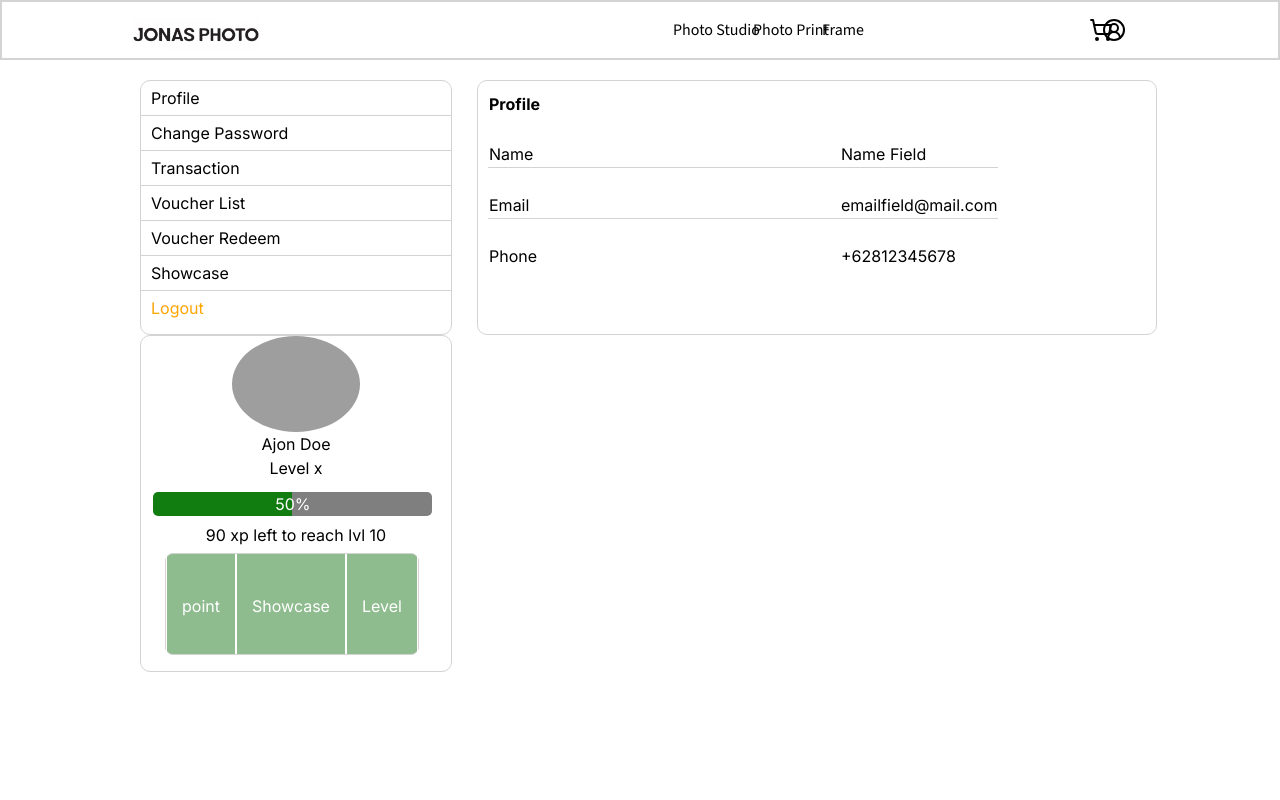
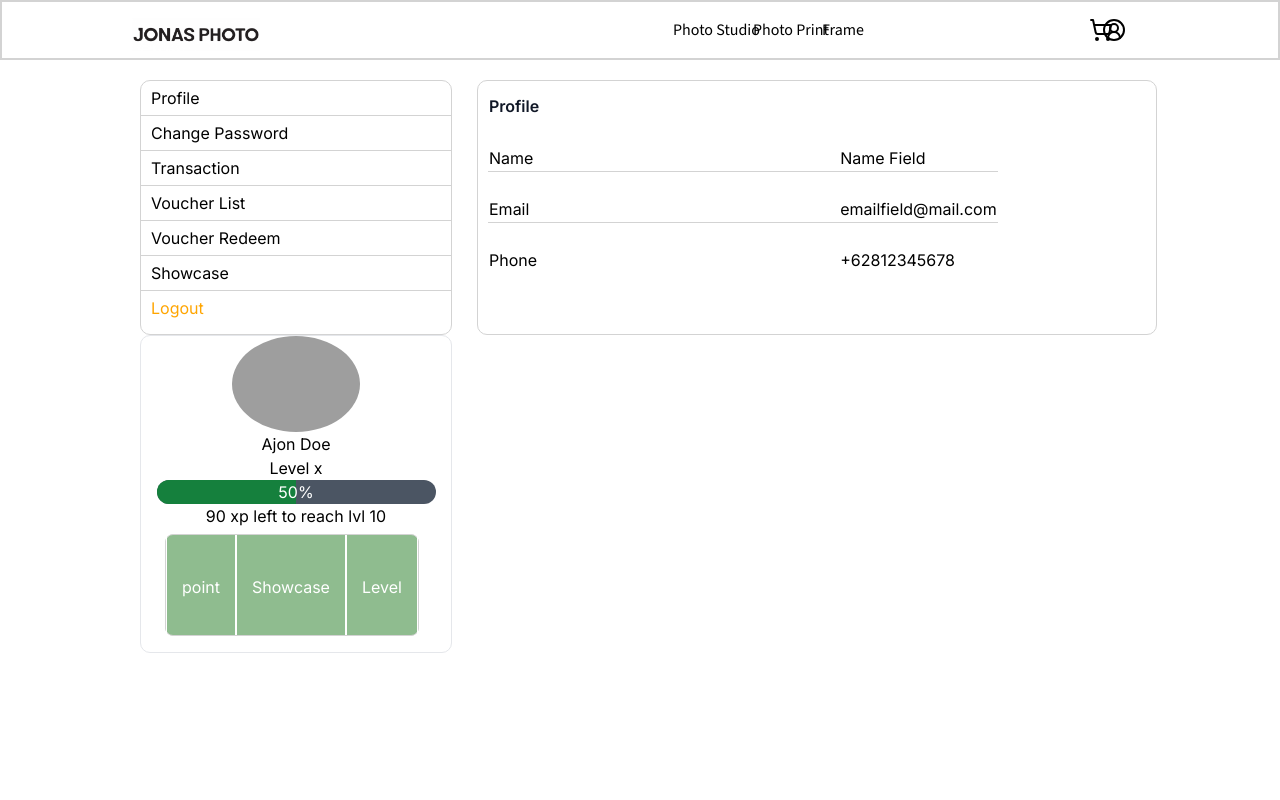
Before and after one commit to adriswara/next, a Next.js app: page /profile in a window 1280 px wide. Shown: the top 800 px of the page. Built offline with nearby package versions, Linux system fonts and the light colour scheme; grey boxes are pictures that could not be loaded.

Commit message:
fixed progress bar

```diff
--- a/src/app/profile/layout.tsx
+++ b/src/app/profile/layout.tsx
@@ -25,15 +25,7 @@ export default function profile({
     width: 312
   }
 
-  const navProfileXP = {
-    border: "1px solid lightGrey",
-    borderRadius: 10,
-    marginLeft: 140,
-    marginRight: 0,
-    marginTop: "0",
-    width: "312px",
-    position: ""
-  }
+
   const navCardField = {
     borderTop: "1px solid lightGrey",
     paddingLeft: 0,
@@ -111,11 +103,11 @@ export default function profile({
   }
 
   const profileStatText = {
-    height :100,
-    textAlign:"center",
+    height: 100,
+    textAlign: "center",
     color: "white",
     paddingTop: 40,
-    borderLeft:"1px solid white",
+    borderLeft: "1px solid white",
     borderRight: "1px solid white"
 
   }
@@ -135,17 +127,25 @@ export default function profile({
         </ul>
       </div>
       {children}
-      <div style={navProfileXP}>
+      {/* nav profile xp */}
+      <div className="border border-[#e5e7eb] rounded-[10px] ml-[140px] mr-0 mt-0 w-[312px]">
         <div style={profilePicDiv}>
           <Image style={profilePic} src="/profilePicSq.jpg" width={128} height={13.84} alt="profilePicture" />
         </div>
         <div>
-          <h1 style={profileName}>Ajon Doe</h1>
+          {/* profile Name */}
+          <h1 className="m-auto text-center " >Ajon Doe</h1>
         </div>
         <div>
-          <h1 style={profileName}>Level x</h1>
+          {/* profile Name */}
+          <h1 className="m-auto text-center " >Level x</h1>
         </div>
-        <div style={profileXpBar}><p style={profileXpBarField}>50%</p></div>
+        {/* profile xp bar */}
+        <div className="overflow-hidden w-[90%] mx-auto rounded-[16px] bg-gray-600 relative" >
+          <div className=" h-full bg-green-700 absolute top-0 left-0 w-[50%]"></div>
+          <p className="w-full h-full text-center text-white relative">50%</p>
+          {/* <p className="bg-gray-600 w-auto rounded-[5px] text-center text-white">50%</p> */}
+        </div>
         <div style={profileXpBarDesc}>90 xp left to reach lvl 10</div>
         <div style={profileStat}>
           <div style={profileStatText}>point</div>
--- a/src/app/profile/page.tsx
+++ b/src/app/profile/page.tsx
@@ -31,7 +31,7 @@ export default function Home() {
     <table style={profileFieldTable}>
       <thead>
         <tr>
-          <th colSpan={1}><p>Profile</p></th>
+          <th colSpan={1}><p className="text-base font-semibold leading-7 text-gray-900">Profile</p></th>
         </tr>
       </thead>
       <tbody>
```
